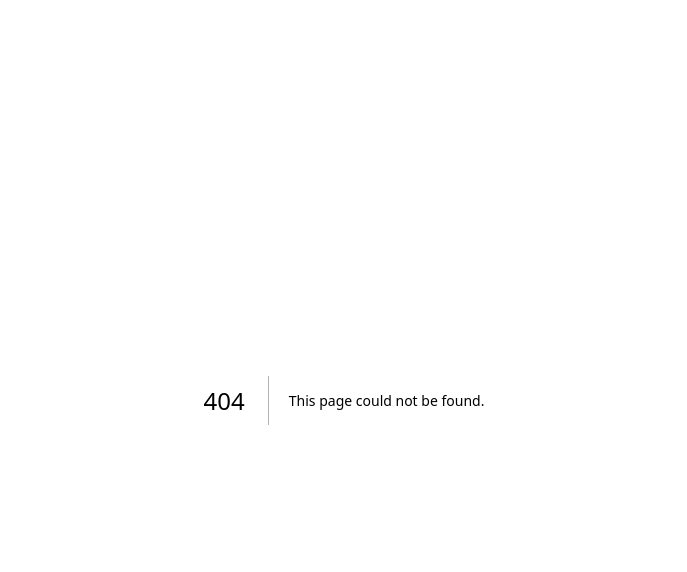
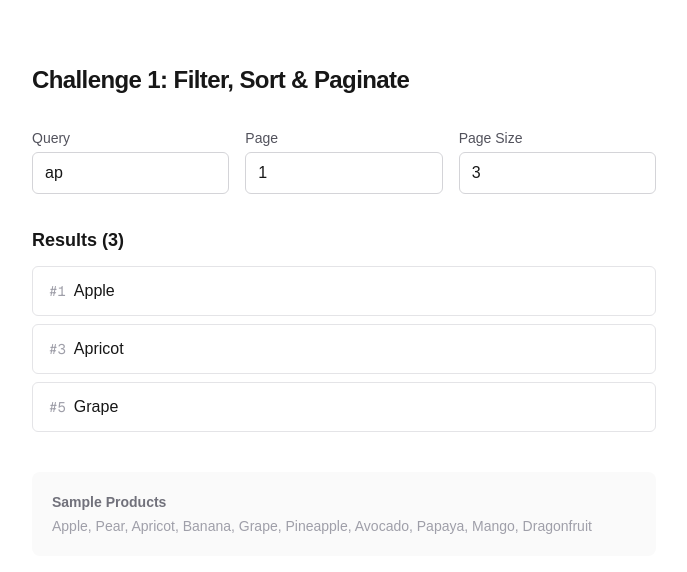
Before and after one commit to Rizqi30/nextjs-test-case, a Next.js app: page /challenges/1-filter-sort-paginate in a window 1280 px wide. Before the commit this address had no page. Shown: the top 572 px of the page, without its empty margins (296-983 px from the left). Built offline with nearby package versions, Linux system fonts and the light colour scheme.

Commit message:
feat(challenges): challenges 1 filter, sort, and paginate products

```diff
--- /dev/null
+++ b/app/challenges/1-filter-sort-paginate/_lib/search-products.ts
@@ -0,0 +1,28 @@
+import { Product } from "./types";
+
+export function searchProducts(
+  products: Product[],
+  query: string,
+  page: number,
+  pageSize: number
+): Product[] {
+  if (pageSize < 1) {
+    return [];
+  }
+
+  const safePage = Math.max(1, page);
+
+  const lowerQuery = query.toLowerCase();
+  const filtered = products.filter((product) =>
+    product.name.toLowerCase().includes(lowerQuery)
+  );
+
+  const sorted = filtered.slice().sort((a, b) =>
+    a.name.toLowerCase().localeCompare(b.name.toLowerCase())
+  );
+
+  const start = (safePage - 1) * pageSize;
+  const end = start + pageSize;
+
+  return sorted.slice(start, end);
+}
--- /dev/null
+++ b/app/challenges/1-filter-sort-paginate/_lib/types.ts
@@ -0,0 +1,4 @@
+export type Product = {
+  id: number;
+  name: string;
+};
--- /dev/null
+++ b/app/challenges/1-filter-sort-paginate/page.tsx
@@ -0,0 +1,105 @@
+"use client";
+
+import { useState } from "react";
+import { searchProducts } from "./_lib/search-products";
+import { Product } from "./_lib/types";
+
+const SAMPLE_PRODUCTS: Product[] = [
+  { id: 1, name: "Apple" },
+  { id: 2, name: "Pear" },
+  { id: 3, name: "Apricot" },
+  { id: 4, name: "Banana" },
+  { id: 5, name: "Grape" },
+  { id: 6, name: "Pineapple" },
+  { id: 7, name: "Avocado" },
+  { id: 8, name: "Papaya" },
+  { id: 9, name: "Mango" },
+  { id: 10, name: "Dragonfruit" },
+];
+
+export default function FilterSortPaginatePage() {
+  const [query, setQuery] = useState("ap");
+  const [page, setPage] = useState(1);
+  const [pageSize, setPageSize] = useState(3);
+
+  const results = searchProducts(SAMPLE_PRODUCTS, query, page, pageSize);
+
+  return (
+    <main className="mx-auto max-w-2xl px-6 py-16">
+      <h1 className="text-2xl font-bold tracking-tight">
+        Challenge 1: Filter, Sort &amp; Paginate
+      </h1>
+
+      <div className="mt-8 grid grid-cols-3 gap-4">
+        <label className="flex flex-col gap-1">
+          <span className="text-sm font-medium text-zinc-600 dark:text-zinc-400">
+            Query
+          </span>
+          <input
+            type="text"
+            value={query}
+            onChange={(e) => {
+              setQuery(e.target.value);
+              setPage(1);
+            }}
+            className="rounded-md border border-zinc-300 px-3 py-2 dark:border-zinc-700 dark:bg-zinc-900"
+          />
+        </label>
+
+        <label className="flex flex-col gap-1">
+          <span className="text-sm font-medium text-zinc-600 dark:text-zinc-400">
+            Page
+          </span>
+          <input
+            type="number"
+            value={page}
+            onChange={(e) => setPage(Number(e.target.value))}
+            className="rounded-md border border-zinc-300 px-3 py-2 dark:border-zinc-700 dark:bg-zinc-900"
+          />
+        </label>
+
+        <label className="flex flex-col gap-1">
+          <span className="text-sm font-medium text-zinc-600 dark:text-zinc-400">
+            Page Size
+          </span>
+          <input
+            type="number"
+            value={pageSize}
+            onChange={(e) => setPageSize(Number(e.target.value))}
+            className="rounded-md border border-zinc-300 px-3 py-2 dark:border-zinc-700 dark:bg-zinc-900"
+          />
+        </label>
+      </div>
+
+      <section className="mt-8">
+        <h2 className="text-lg font-semibold">
+          Results ({results.length})
+        </h2>
+        {results.length === 0 ? (
+          <p className="mt-3 text-zinc-500">No products found.</p>
+        ) : (
+          <ul className="mt-3 space-y-2">
+            {results.map((product) => (
+              <li
+                key={product.id}
+                className="rounded-md border border-zinc-200 px-4 py-3 dark:border-zinc-800"
+              >
+                <span className="font-mono text-sm text-zinc-400">
+                  #{product.id}
+                </span>
+                <span className="ml-2 font-medium">{product.name}</span>
+              </li>
+            ))}
+          </ul>
+        )}
+      </section>
+
+      <section className="mt-10 rounded-lg bg-zinc-50 p-5 dark:bg-zinc-900">
+        <h2 className="text-sm font-semibold text-zinc-500">Sample Products</h2>
+        <p className="mt-1 text-sm text-zinc-400">
+          {SAMPLE_PRODUCTS.map((p) => p.name).join(", ")}
+        </p>
+      </section>
+    </main>
+  );
+}
```
